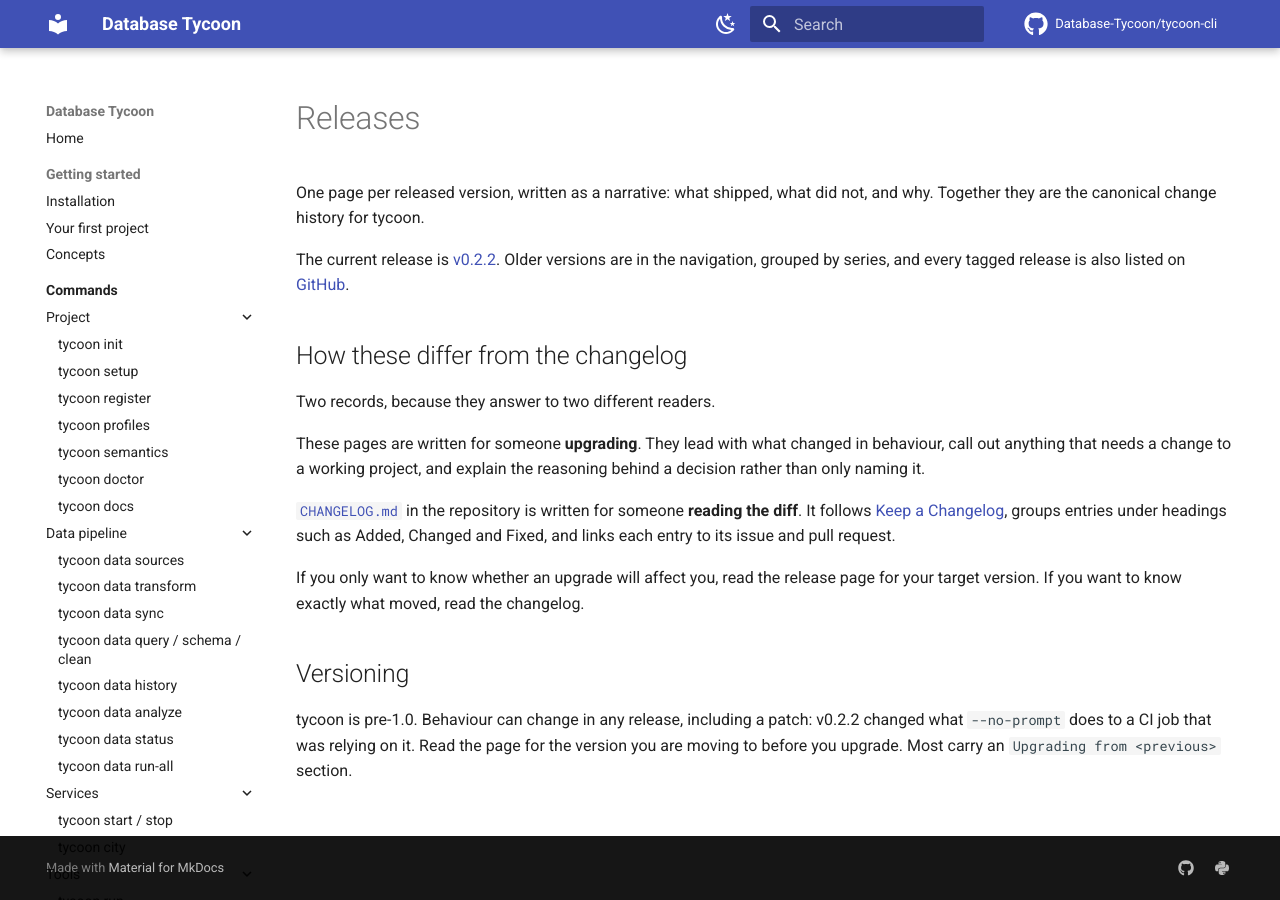
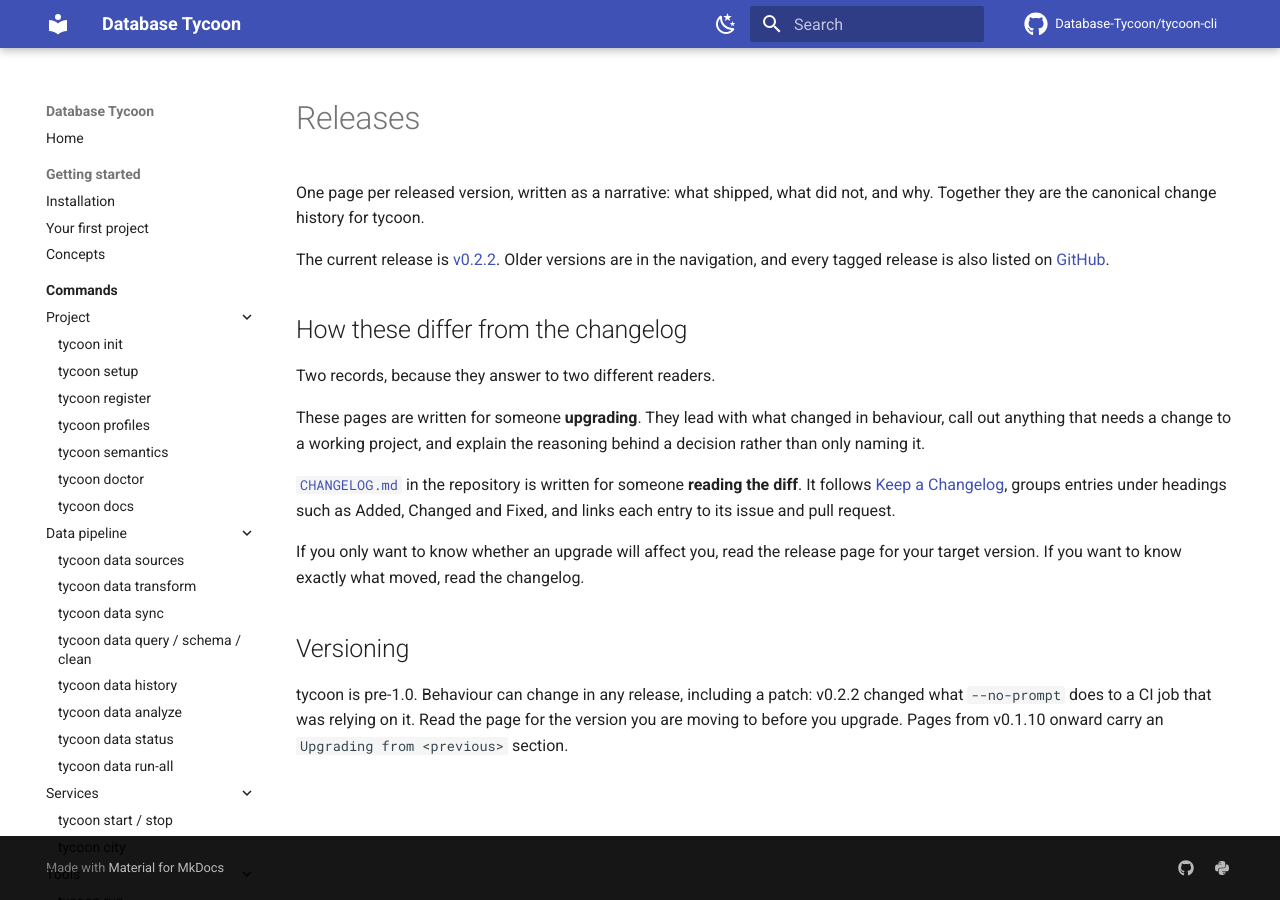
Before and after one commit to Database-Tycoon/tycoon-cli, an MkDocs documentation site: the page built from docs/releases/index.md, in a window 1280 px wide. Built offline with MkDocs 1.6.1 and Material for MkDocs 9.7.7, drawn with Linux system fonts in a browser that asks for light colours; comment, search, counter and statistics services are not loaded.

Commit message:
docs(gh-348): stop this PR describing navigation it does not create
Three claims that the previous fix round introduced and that do not hold
at this commit.

The index page said older versions are "grouped by series". The series
grouping lands in the next PR in the stack; at this commit the Releases
nav is still a flat list of fourteen. `CONTRIBUTING.md` asks that each
PR be reviewable on its own, and a maintainer who merges this one and
pauses would publish a page describing navigation that does not exist.
The phrase is gone; the sentence is true either way.

It also said "Most carry an `Upgrading from <previous>` section". Five
of the fourteen do, all from v0.1.10 onward. Now stated that way.

The changelog said the new index page "names no version, so it stops
going stale every release". The page does name one, deliberately, so
that a reader arriving there has a route to the current release rather
than only a sidebar. The card is what stops going stale, so that is what
the entry now says.

```diff
--- a/docs/releases/index.md
+++ b/docs/releases/index.md
@@ -4,7 +4,7 @@ One page per released version, written as a narrative: what shipped, what did
 not, and why. Together they are the canonical change history for tycoon.
 
 The current release is [v0.2.2](v0.2.2.md). Older versions are in the
-navigation, grouped by series, and every tagged release is also listed on
+navigation, and every tagged release is also listed on
 [GitHub](https://github.com/Database-Tycoon/tycoon-cli/releases).
 
 ## How these differ from the changelog
@@ -29,5 +29,5 @@ changelog.
 
 tycoon is pre-1.0. Behaviour can change in any release, including a patch:
 v0.2.2 changed what `--no-prompt` does to a CI job that was relying on it.
-Read the page for the version you are moving to before you upgrade. Most
-carry an `Upgrading from <previous>` section.
+Read the page for the version you are moving to before you upgrade. Pages
+from v0.1.10 onward carry an `Upgrading from <previous>` section.
```
